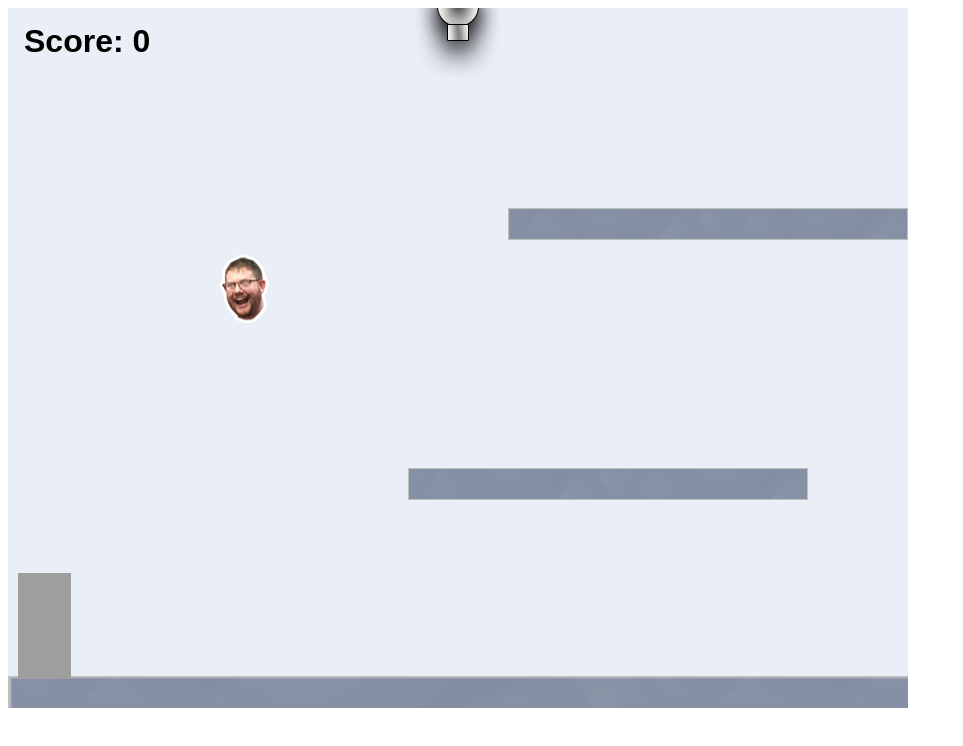
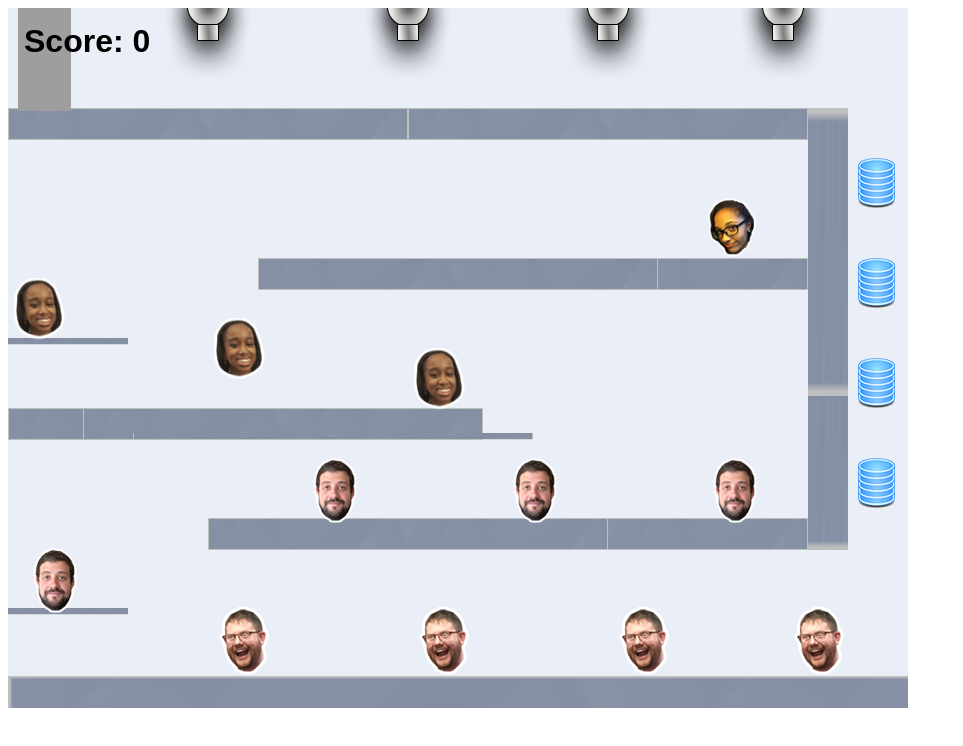
Before and after one commit to JFolgar/JFolgar.github.io, a website: page projects/platformer/index.html in a window 1280 px wide. Shown: the whole page, without its empty margins (0-963 px from the left). Drawn offline with Linux system fonts and the light colour scheme.

Commit message:
Websiting 101

```diff
--- a/projects/platformer/js/init/cannon.js
+++ b/projects/platformer/js/init/cannon.js
@@ -20,8 +20,10 @@
         // ALL YOUR CODE GOES BELOW HERE ///////////////////////////////////////
 
         // example:
-        cannon.create.onTop(450);
-
+        cannon.create.onTop(200);
+        cannon.create.onTop(400);
+        cannon.create.onTop(600);
+        cannon.create.onTop(775);
 
 
         // ALL YOUR CODE GOES ABOVE HERE ///////////////////////////////////////
--- a/projects/platformer/js/init/collectable.js
+++ b/projects/platformer/js/init/collectable.js
@@ -5,11 +5,11 @@
     let collectable = window.opspark.collectable;
 
     let type = {
-        db: {assetKey: 'db', points: 10},
-        max: {assetKey: 'max', points: 20},
-        steve: {assetKey: 'steve', points: 30},
-        grace: {assetKey: 'grace', points: 40},
-        kennedi: {assetKey: 'kennedi', points: 50}
+        db: {assetKey: 'db', points: 1},
+        max: {assetKey: 'max', points: 3},
+        steve: {assetKey: 'steve', points: 2},
+        grace: {assetKey: 'grace', points: 4},
+        kennedi: {assetKey: 'kennedi', points: 10000000000000}
     };
 
     /**
@@ -35,7 +35,22 @@
         // ALL YOUR CODE GOES BELOW HERE ///////////////////////////////////////
 
         // example:
-        collectable.create(type.steve, 200, 170, 6, 0.7);
+        collectable.create(type.kennedi, 700, 180, 6, 0.7);
+        collectable.create(type.db, 850, 150);
+        collectable.create(type.db, 850, 250);
+        collectable.create(type.db, 850, 350);
+        collectable.create(type.db, 850, 450);
+        collectable.create(type.steve, 775, 600, 6, 0.7);
+        collectable.create(type.steve, 600, 600, 6, 0.7);
+        collectable.create(type.steve, 400, 600, 6, 0.7);
+        collectable.create(type.steve, 200, 600, 6, 0.7);
+        collectable.create(type.max, 20, 540);
+        collectable.create(type.max, 300, 450);
+        collectable.create(type.max, 500, 450);
+        collectable.create(type.max, 700, 450);
+        collectable.create(type.grace, 200, 310, 0);
+        collectable.create(type.grace, 400, 340);
+        collectable.create(type.grace, 0, 270);
 
 
 
--- a/projects/platformer/js/init/platform.js
+++ b/projects/platformer/js/init/platform.js
@@ -34,13 +34,19 @@
          */
         platform.create(0, game.world.height - 32, 3, 2);
 
-        // example:
-        platform.create(400, 460);
-        platform.create(500, 200);
+        platform.create(800, 350, .1, 6);
+        platform.create(800, 100, .1, 9);
+        platform.create(400, 250);
+        platform.create(0,100);
+        platform.create(400,100);
+        platform.create(0,600, .3, .2);
+        platform.create(400, 510, 1);
+        platform.create(200, 510, 1);
+        platform.create(0, 400);
+        platform.create(75, 400);
+        platform.create(125, 425, 1, .2);
+        platform.create(0, 330, .3, .2);
+        platform.create(250, 250);
 
-
-
-        // ALL YOUR CODE GOES ABOVE HERE ///////////////////////////////////////
-        ////////////////////////////////////////////////////////////////////////
     };
 })(window);
```
Also changed, not shown: projects/platformer/index.html (line endings or trailing spaces).
